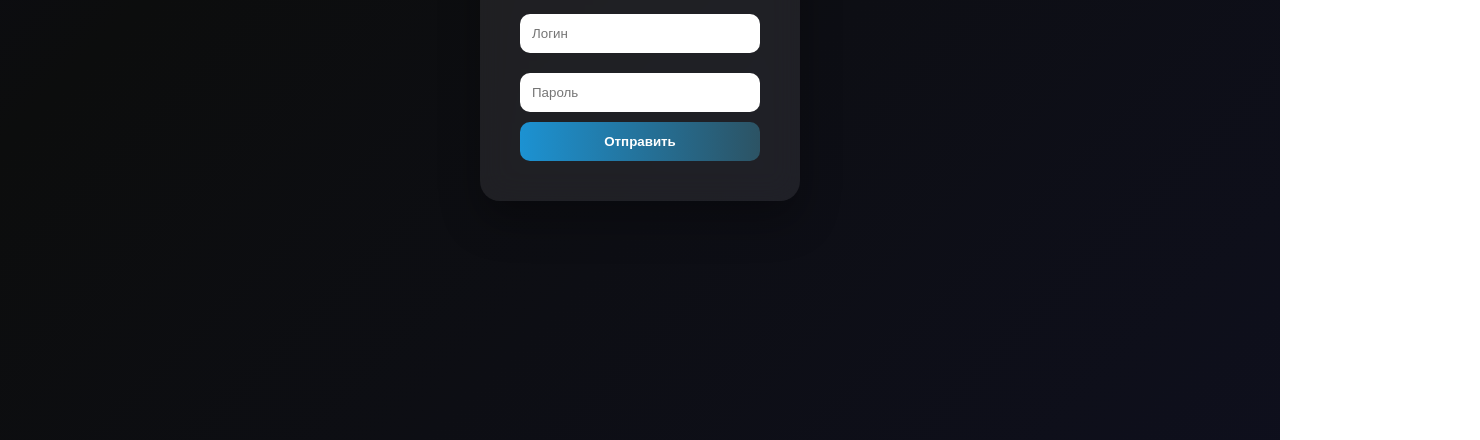
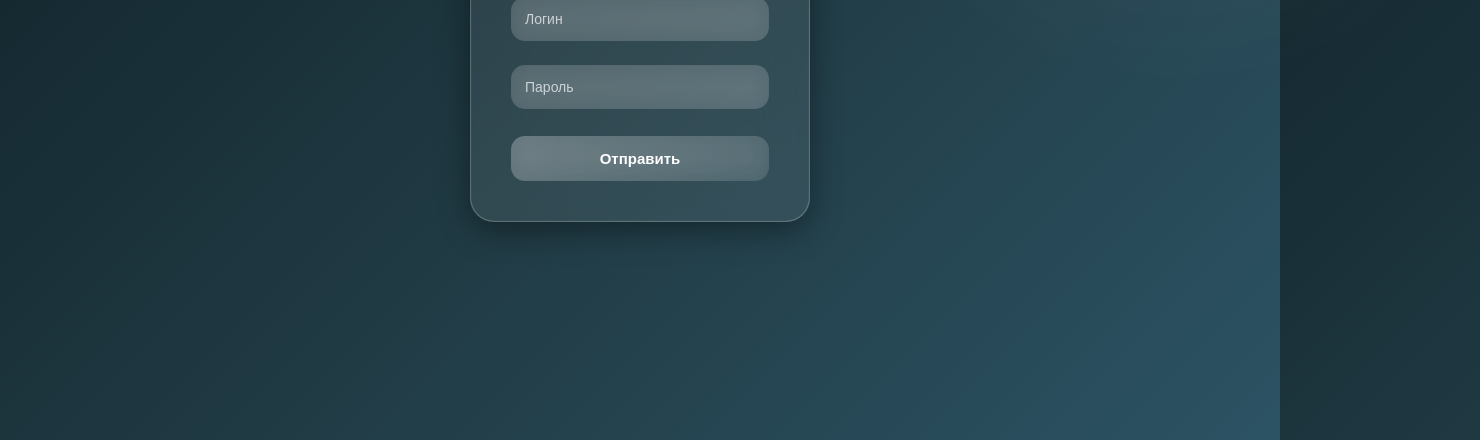
Before and after one commit to yaemiko2205-cmyk/mysite, a website: page public/index.html in a window 1280 px wide. Shown: the part 360-800 px from the top of the page, 1480 px wide, since content can reach past the window. Drawn offline with Linux system fonts and the light colour scheme.

Commit message:
Added Apple glass UI

```diff
--- a/public/style.css
+++ b/public/style.css
@@ -8,46 +8,59 @@ body {
     display: flex;
     justify-content: center;
     align-items: center;
-    font-family: 'Segoe UI', sans-serif;
+    font-family: -apple-system, BlinkMacSystemFont, "Segoe UI", sans-serif;
     overflow: hidden;
 
-    /* Анимированный холодный градиент */
+    /* Мягкий холодный Apple-градиент */
     background: linear-gradient(
-        -45deg,
-        #101128,
-        #0c0d0d,
-        #090443,
-        #0f4e70
+        135deg,
+        #0f2027,
+        #203a43,
+        #2c5364
     );
-    background-size: 400% 400%;
-    animation: gradientMove 10s ease infinite;
 }
 
-/* Анимация переливания */
-@keyframes gradientMove {
-    0% { background-position: 0% 50%; }
-    50% { background-position: 100% 50%; }
-    100% { background-position: 0% 50%; }
+/* Лёгкое свечение фона */
+body::before {
+    content: "";
+    position: absolute;
+    width: 600px;
+    height: 600px;
+    background: radial-gradient(circle, rgba(255,255,255,0.15), transparent 70%);
+    top: -200px;
+    right: -200px;
+    filter: blur(80px);
 }
 
-/* Контейнер формы */
 .container {
+    position: relative;
+    width: 340px;
+    padding: 40px;
+
+    /* Glass effect */
     background: rgba(255, 255, 255, 0.08);
-    backdrop-filter: blur(15px);
-    padding: 40px;
-    border-radius: 20px;
-    width: 320px;
+    backdrop-filter: blur(25px);
+    -webkit-backdrop-filter: blur(25px);
+
+    border-radius: 24px;
+
+    /* Apple-style border */
+    border: 1px solid rgba(255, 255, 255, 0.2);
+
+    /* Мягкая тень */
+    box-shadow:
+        0 8px 32px rgba(0, 0, 0, 0.4),
+        inset 0 0 1px rgba(255,255,255,0.3);
+
     text-align: center;
-    box-shadow: 0 20px 40px rgba(0, 0, 0, 0.3);
 
-    /* Анимация выезда */
-    transform: translateY(100px);
+    /* Плавное появление */
+    transform: translateY(50px);
     opacity: 0;
-    animation: slideUp 1s ease forwards;
+    animation: fadeSlide 1s ease forwards;
 }
 
-/* Плавное появление снизу */
-@keyframes slideUp {
+@keyframes fadeSlide {
     to {
         transform: translateY(0);
         opacity: 1;
@@ -56,39 +69,71 @@ body {
 
 h1 {
     color: white;
-    margin-bottom: 20px;
+    font-weight: 500;
+    margin-bottom: 25px;
 }
 
 /* Поля ввода */
 input {
     width: 100%;
-    padding: 12px;
-    margin: 10px 0;
-    border-radius: 10px;
+    padding: 14px;
+    margin: 12px 0;
+
+    border-radius: 14px;
     border: none;
     outline: none;
-    transition: 0.3s;
+
+    background: rgba(255,255,255,0.15);
+    color: white;
+    font-size: 14px;
+
+    backdrop-filter: blur(10px);
+
+    transition: 0.3s ease;
+}
+
+input::placeholder {
+    color: rgba(255,255,255,0.7);
 }
 
 input:focus {
-    transform: scale(1.05);
-    box-shadow: 0 0 10px #1c92d2;
+    background: rgba(255,255,255,0.25);
+    box-shadow: 0 0 15px rgba(255,255,255,0.3);
 }
 
-/* Кнопка */
+/* Кнопка Apple style */
 button {
     width: 100%;
-    padding: 12px;
+    padding: 14px;
+    margin-top: 15px;
+
+    border-radius: 14px;
     border: none;
-    border-radius: 10px;
+
+    font-weight: 600;
+    font-size: 15px;
+
     cursor: pointer;
-    font-weight: bold;
+
+    background: linear-gradient(
+        145deg,
+        rgba(255,255,255,0.25),
+        rgba(255,255,255,0.1)
+    );
+
     color: white;
-    background: linear-gradient(90deg, #1c92d2, #2c5364);
-    transition: 0.3s;
+
+    backdrop-filter: blur(10px);
+
+    transition: 0.3s ease;
 }
 
 button:hover {
-    transform: scale(1.07);
-    background: linear-gradient(90deg, #2c5364, #1c92d2);
+    transform: translateY(-2px);
+    box-shadow: 0 8px 20px rgba(0,0,0,0.4);
 }
+
+button:active {
+    transform: translateY(0);
+    box-shadow: none;
+}
```
